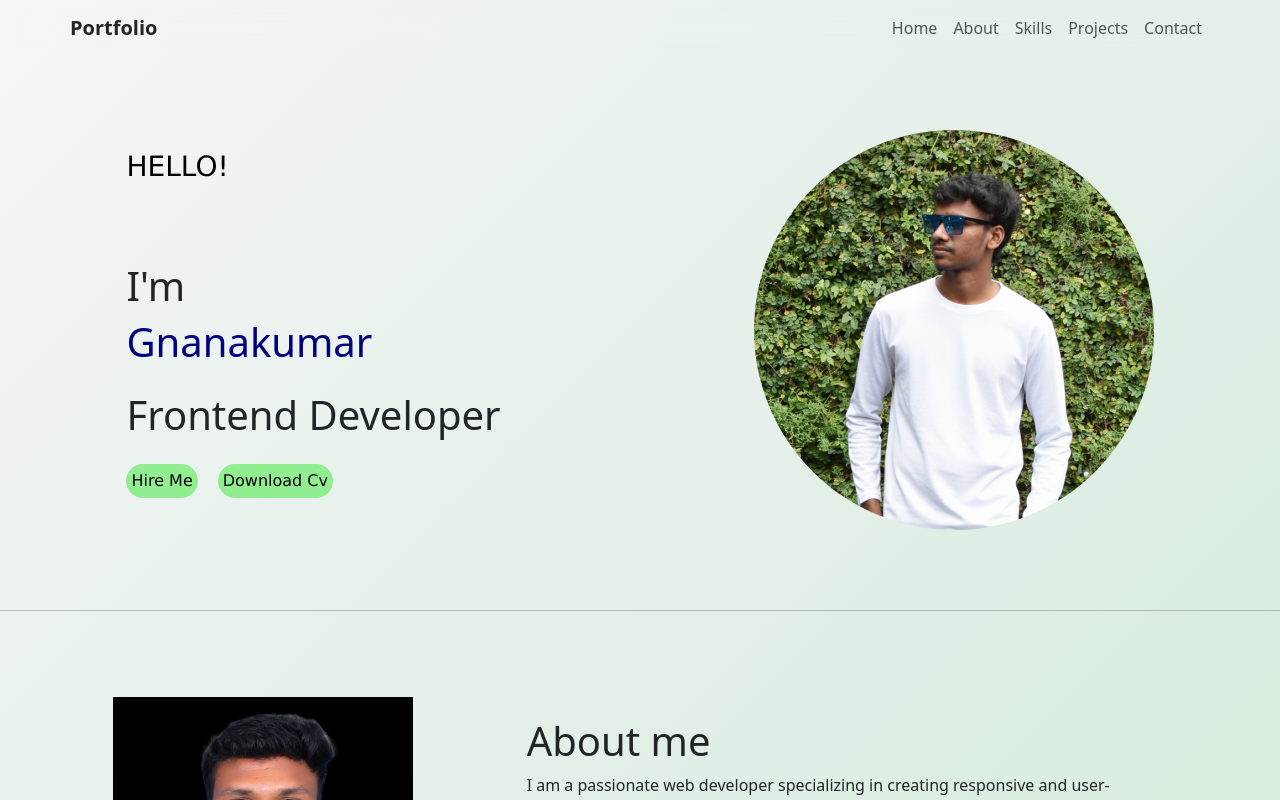
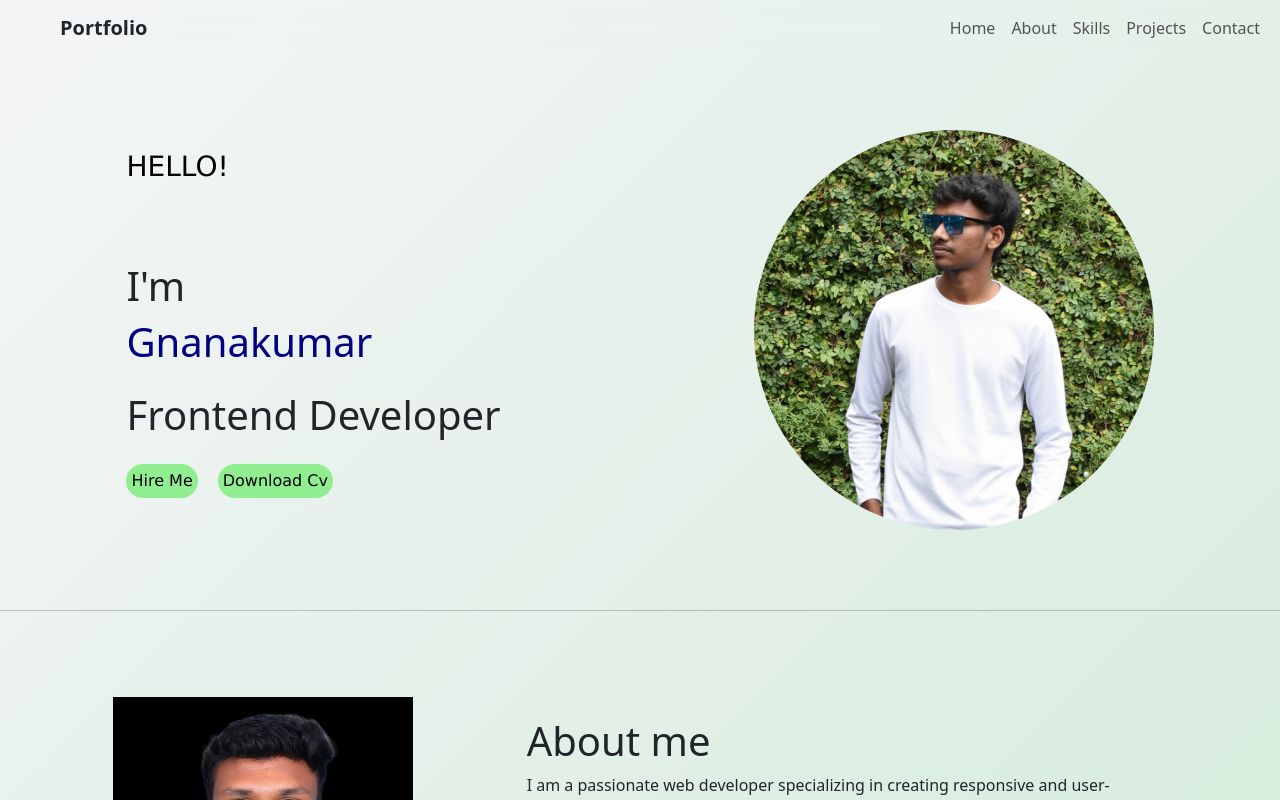
Before and after one commit to Gnanakumar01/Portfolio, a plain HTML site: page index.html in a window 1280 px wide. Shown: the top 800 px of the page. Drawn offline with nearby package versions, Linux system fonts and the light colour scheme.

Commit message:
Modified

```diff
--- a/assets/css/style.css
+++ b/assets/css/style.css
@@ -27,7 +27,6 @@ background: linear-gradient(135deg,#f4f5f7, #b1e0bb);
 .container-fluid{
     backdrop-filter: blur(20px);
     border-radius: 20px;
-    margin: 0px 10px;
 }
 
 .collapse{
@@ -321,7 +320,7 @@ th,td{
             margin-left: 45px;
             transition-duration: 1s;
             &:hover{
-                background-color: rgb(5, 186, 247);
+                background-color: rgb(42, 242, 42);
                 transition-duration: 700ms;
             }
 
--- a/index.html
+++ b/index.html
@@ -23,7 +23,7 @@
                     aria-expanded="false" aria-label="Toggle navigation">
                     <span class="navbar-toggler-icon"></span>
                 </button>
-                <div class="collapse navbar-collapse justify-content-end pe-5" id="navbarSupportedContent">
+                <div class="collapse navbar-collapse justify-content-end" id="navbarSupportedContent">
                     <ul class="navbar-nav">
                         <li class="nav-item ">
                             <a class="nav-link link " href="#">Home</a>
```
